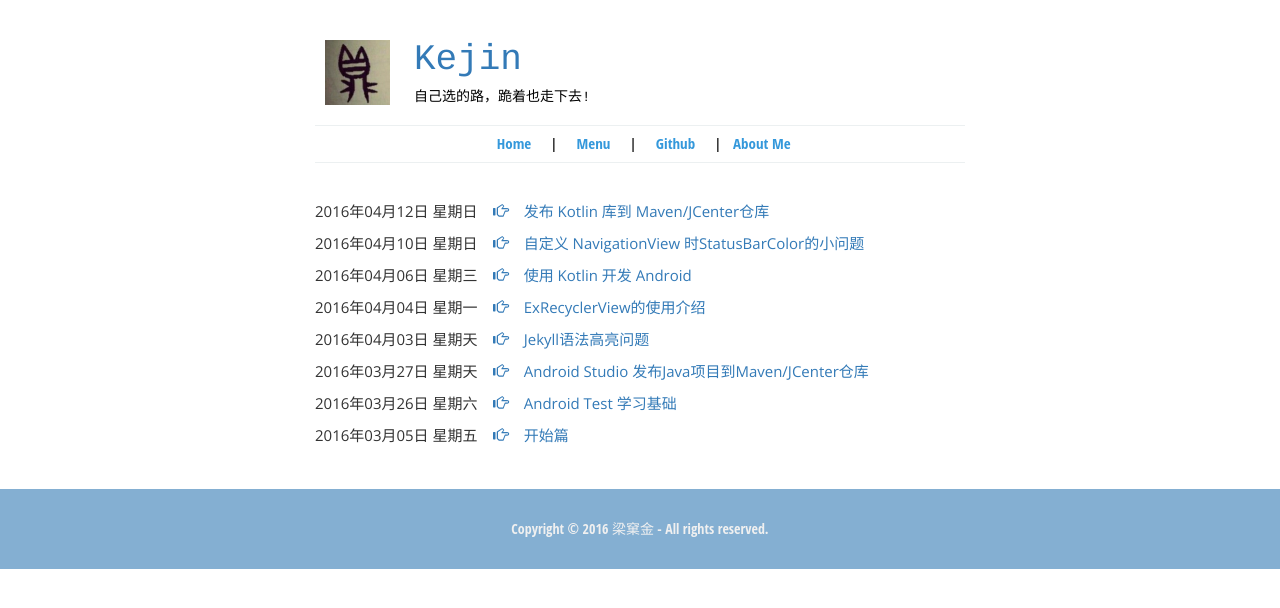
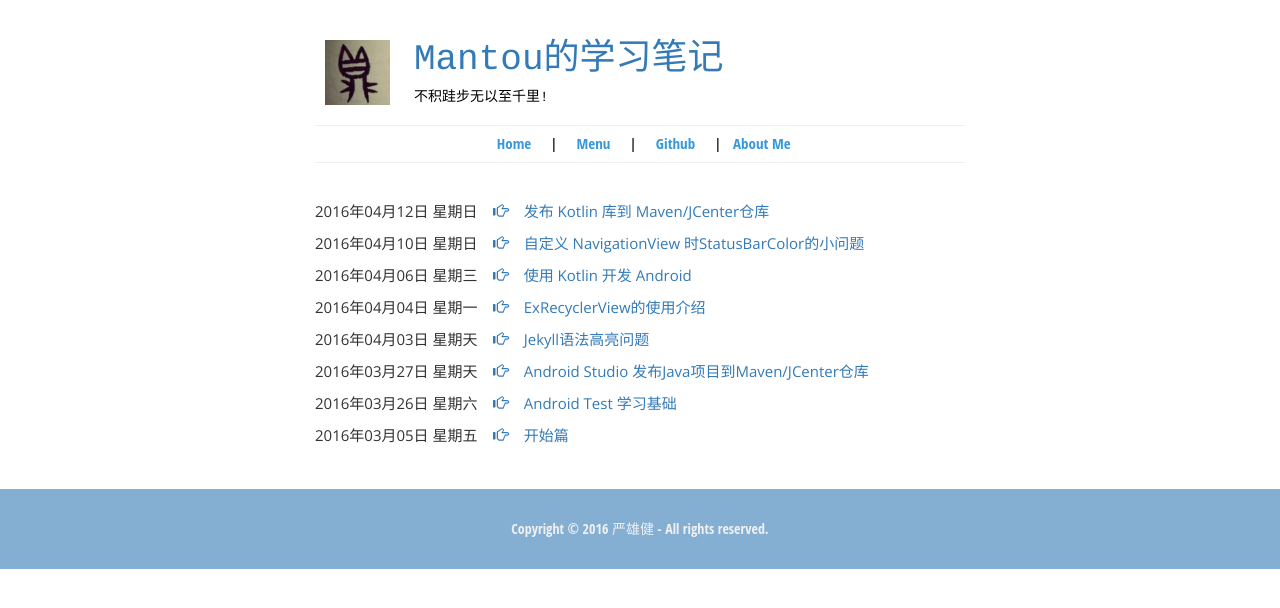
Before and after one commit to HappyMantou/HappyMantou.github.io, a Jekyll site: the page built from menu.html, in a window 1280 px wide. Shown: the top 608 px of the page. Built offline with Jekyll 4.4.1, drawn with Linux system fonts in a browser that asks for light colours; part of the change alters nothing that is shown.

Commit message:
修改个人简介以及博客标题

```diff
--- a/_data/author.yml
+++ b/_data/author.yml
@@ -1,51 +1,51 @@
 # Author settings
-name: 梁窠金
-title: Android 开发工程师
-address: 中国, 上海
-email: liungkejin@foxmail.com
-github: liungkejin
+name: 严雄健
+title: 服务器开发工程师
+address: 中国, 深圳
+email: yanxiongjian@qq.com
+github: HappyMantou
 gavatar: /assets/img/avatar.JPG
 workHistory:
 - work4:
-  company: 上海本趣网络科技有限公司
+  company: 深圳迷你玩有限公司
   location: 中国, 上海
   title: Android & Unity & AR 开发工程师
-  started: 2016
-  duration: (2016.5 - Present)
-  description: 开发 "无他相机" 安卓端，使用 unity 实现 3D 特效
+  started: 2018
+  duration: (2018.8 - Present)
+  description: 开发 "迷你世界" 后台程序
 
 - work3:
-  company: 上海大银幕网络科技有限公司
-  location: 中国，上海
-  title: Android 开发工程师
+  company: 深圳保千里股份有限公司
+  location: 中国，深圳
+  title: 服务器开发工程师
   started: 2015
-  duration: (2015.10 - 2016.5)
-  description: 开发和维护 "公证电影" App
+  duration: (2016.5 - 2018.8)
+  description: 开发和维护 "商城以及播信" 后台程序
 
 - work2:
-  company: 比亚迪精密制造上海分公司
-  location: 中国，上海
-  title: Android 开发工程师
+  company: 深圳东信网络有限公司
+  location: 中国，深圳
+  title: 服务器开发工程师
   started: 2014
-  duration: (2014.8 - 2015.8)
-  description: 在Android系统环境下修复所存在的 bug, 并开发新功能, 主要负责 RIL/Telephony
+  duration: (2015.7 - 2016.5)
+  description: 开发和维护 "广告系统" 后台程序
 
 - work1:
-  company: 合肥卓远电子科技有限公司
-  location: 中国, 合肥
-  title: Linux 程序员
+  company: 深圳茁壮网络
+  location: 中国, 深圳
+  title: 服务器开发工程师
   started: 2013
-  duration: (2013.6 - 2013.9)
-  description: 在嵌入式 Linux 环境下开发程序 (信号发生器，监控摄像头)
+  duration: (2013.6 - 2015.7)
+  description: 开发电视社区后台程序
 
 educationHistory:
 - education1:
-  organization: 安徽大学
+  organization: 山西师范大学
   degree: 学士
-  major: 化学工程与工艺
-  started: 2010
-  duration: (2010.9 - 2014.7)
-  description: 自学 C/C++, Java, Linux, 培训并参加过 ACM 比赛
+  major: 物理学
+  started: 2007
+  duration: (2007.9 - 2011.7)
+  description: 自学 C/C++, Java, Linux
 languages:
 - language1:
   name: 中文
@@ -54,8 +54,8 @@ languages:
   name: English
   proficiency: Limit
 programmingSkills:
-- Java:
-  name: Java/Android
+- Lua:
+  name: Lua
   percentage: 90%
 - Bash:
   name: Bash Shell
@@ -63,12 +63,6 @@ programmingSkills:
 - CPP:
   name: C/C++
   percentage: 80%
-- PHP:
-  name: PHP
-  percentage: 30%
 - Python:
   name: Python
   percentage: 30%
-- Kotlin:
-  name: Kotlin
-  percentage: 70%
--- a/_data/blog.yml
+++ b/_data/blog.yml
@@ -1,2 +1,2 @@
-title: Kejin
-description: 自己选的路，跪着也走下去!
+title: Mantou的学习笔记
+description: 不积跬步无以至千里!
```
